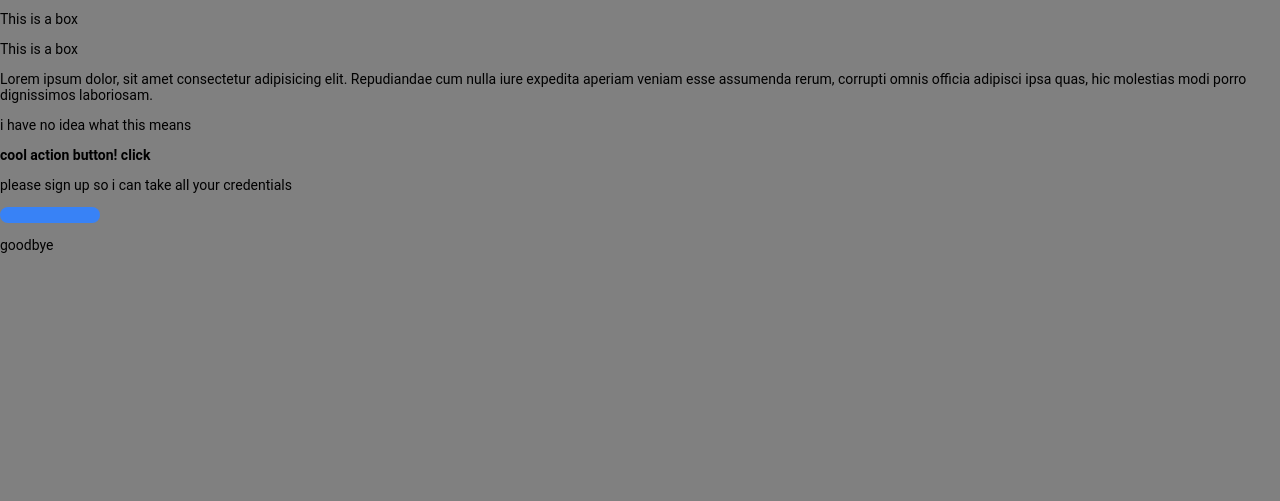
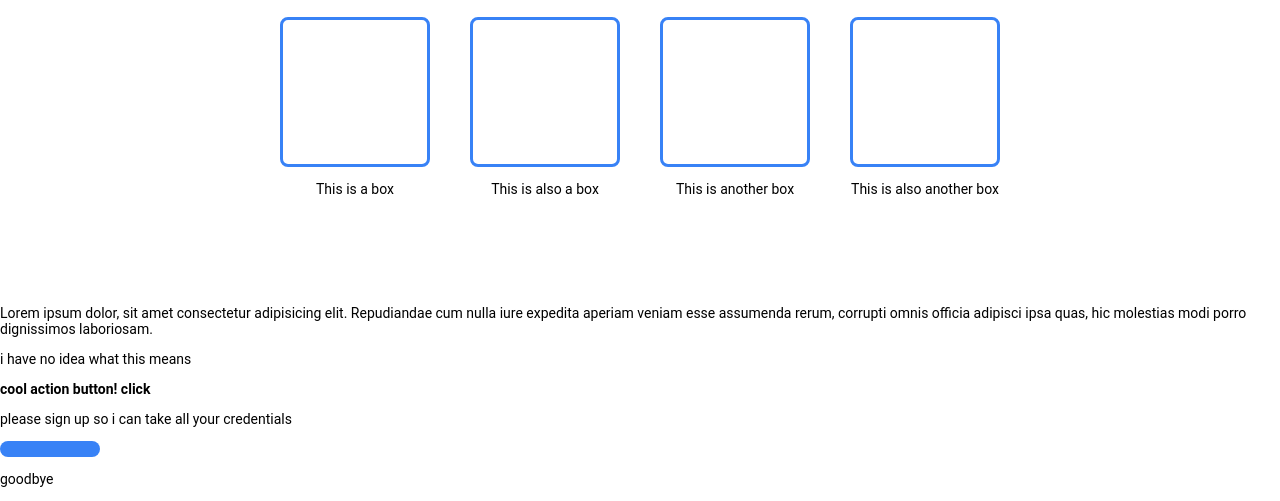
Before and after one commit to MuzammilAijaz/landingPage, a plain HTML site: page index.html in a window 1280 px wide. Shown: the part 494-995 px from the top of the page. Before the commit the page ends 800 px from the top, so only its background shows below. Drawn offline with Linux system fonts and the light colour scheme.

Commit message:
add style to information tiles section

```diff
--- a/index.html
+++ b/index.html
@@ -44,29 +44,20 @@
         <h2>What are all these stupid boxes for</h2>
         <div class="boxes">
             <div class="box">
-                <div class="rectangle"></div>
+                <div class="square"></div>
                 <p>This is a box</p>
             </div>
-        </div>
-
-        <div class="boxes">
             <div class="box">
-                <div class="rectangle"></div>
-                <p>This is a box</p>
+                <div class="square"></div>
+                <p>This is also a box</p>
             </div>
-        </div>
-
-        <div class="boxes">
             <div class="box">
-                <div class="rectangle"></div>
-                <p>This is a box</p>
+                <div class="square"></div>
+                <p>This is another box</p>
             </div>
-        </div>
-
-        <div class="boxes">
             <div class="box">
-                <div class="rectangle"></div>
-                <p>This is a box</p>
+                <div class="square"></div>
+                <p>This is also another box</p>
             </div>
         </div>
     </div>
--- a/styles.css
+++ b/styles.css
@@ -9,7 +9,7 @@
     font-size: 14px
 }
 body{
-    background-color: grey;
+    background-color: white;
     padding: 0px;
     margin: 0px;
     border: 0px;
@@ -89,7 +89,24 @@ h2{
 
 
 /* Information tiles */
+.info-tiles{
+    padding: var(--section-padding);
+    text-align: center;
+    padding: 40px;
+}
+    .boxes{
+        margin: 40px;
 
+        display:flex;
+        gap: 40px;
+        justify-content: center;
+    }
+        .square{
+            border: 3px solid #3882F6;
+            border-radius: 8px;
+            width: 150px;
+            height: 150px;
+        }
 
 /* Quotes */
 
```
